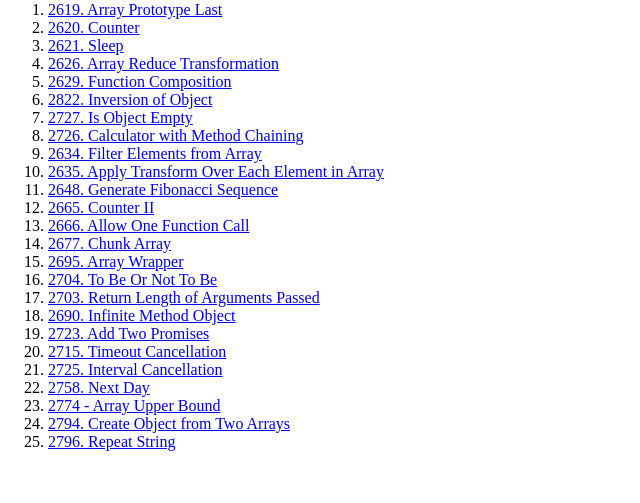
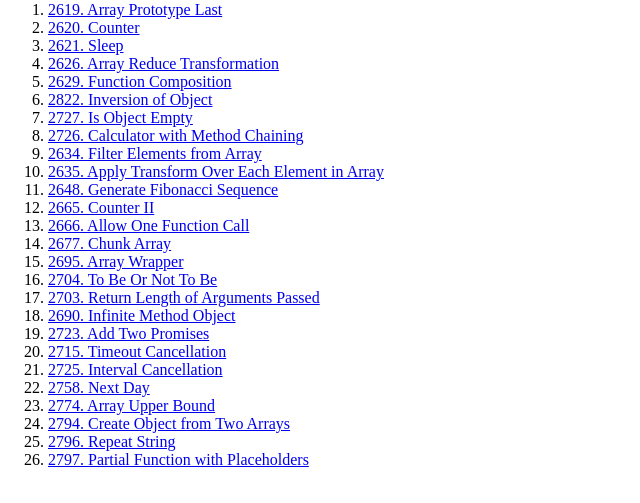
Before and after one commit to hector1234567/leetcode-javascript, a website: page index.html in a window 1280 px wide. Shown: the part 79-582 px from the top of the page, without its empty margins (0-640 px from the left). Drawn offline with Linux system fonts and the light colour scheme.

Commit message:
2797. Partial Function with Placeholders

```diff
--- a/index.html
+++ b/index.html
@@ -167,7 +167,7 @@
         <a
           target="_blank"
           href="https://github.com/hector1234567/leetcode-javascript/tree/main/2774.%20Array%20Upper%20Bound"
-          >2774 - Array Upper Bound</a
+          >2774. Array Upper Bound</a
         >
       </li>
       <li>
@@ -184,6 +184,13 @@
           >2796. Repeat String</a
         >
       </li>
+      <li>
+        <a
+          target="_blank"
+          href="https://github.com/hector1234567/leetcode-javascript/tree/main/2797.%20Partial%20Function%20with%20Placeholders"
+          >2797. Partial Function with Placeholders</a
+        >
+      </li>
     </ol>
   </body>
 </html>
```
Also changed, not shown: 2797. Partial Function with Placeholders/index.js (added, +15 -0 lines), 2797. Partial Function with Placeholders/index.test.js (added, +61 -0 lines).
